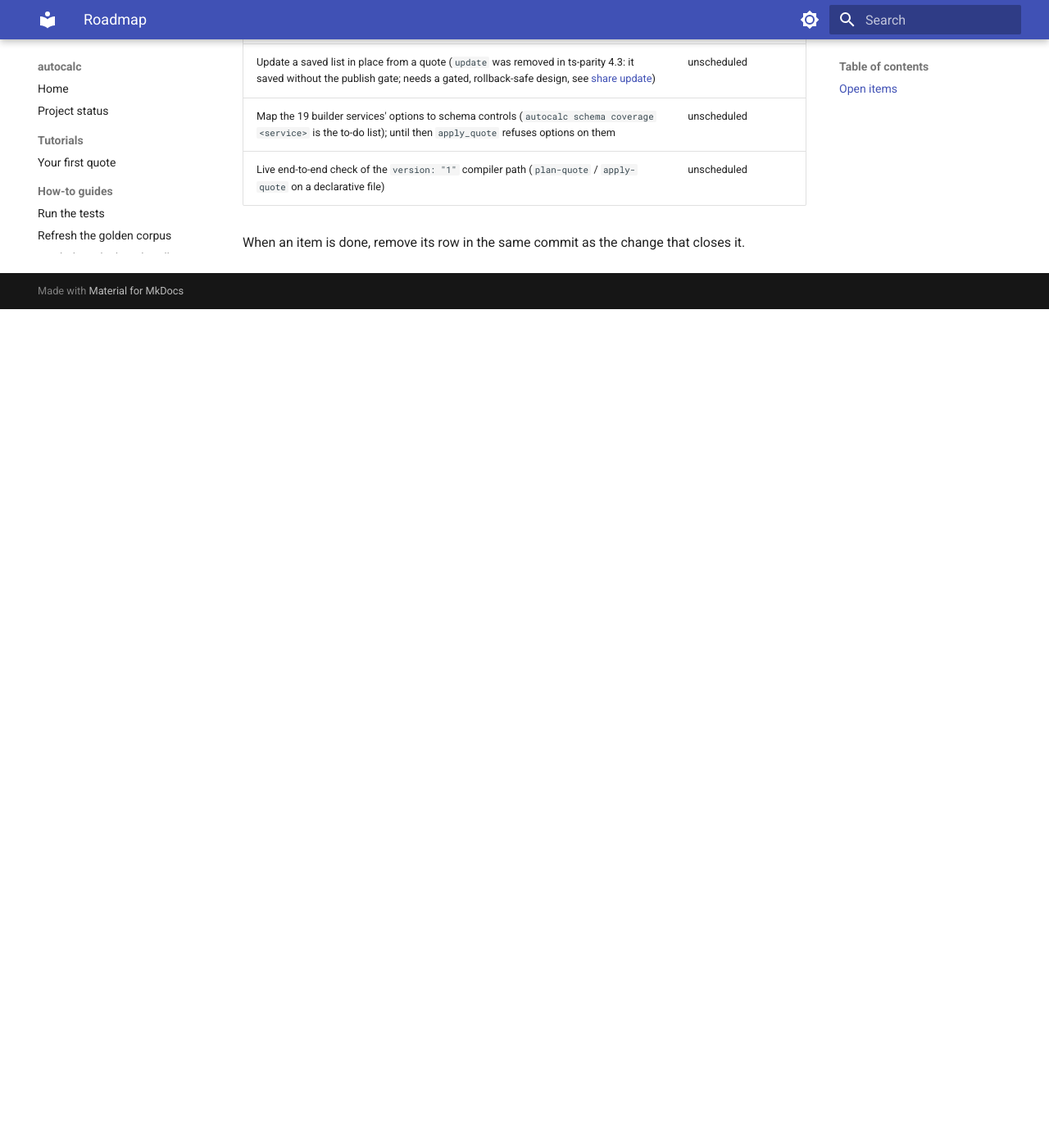
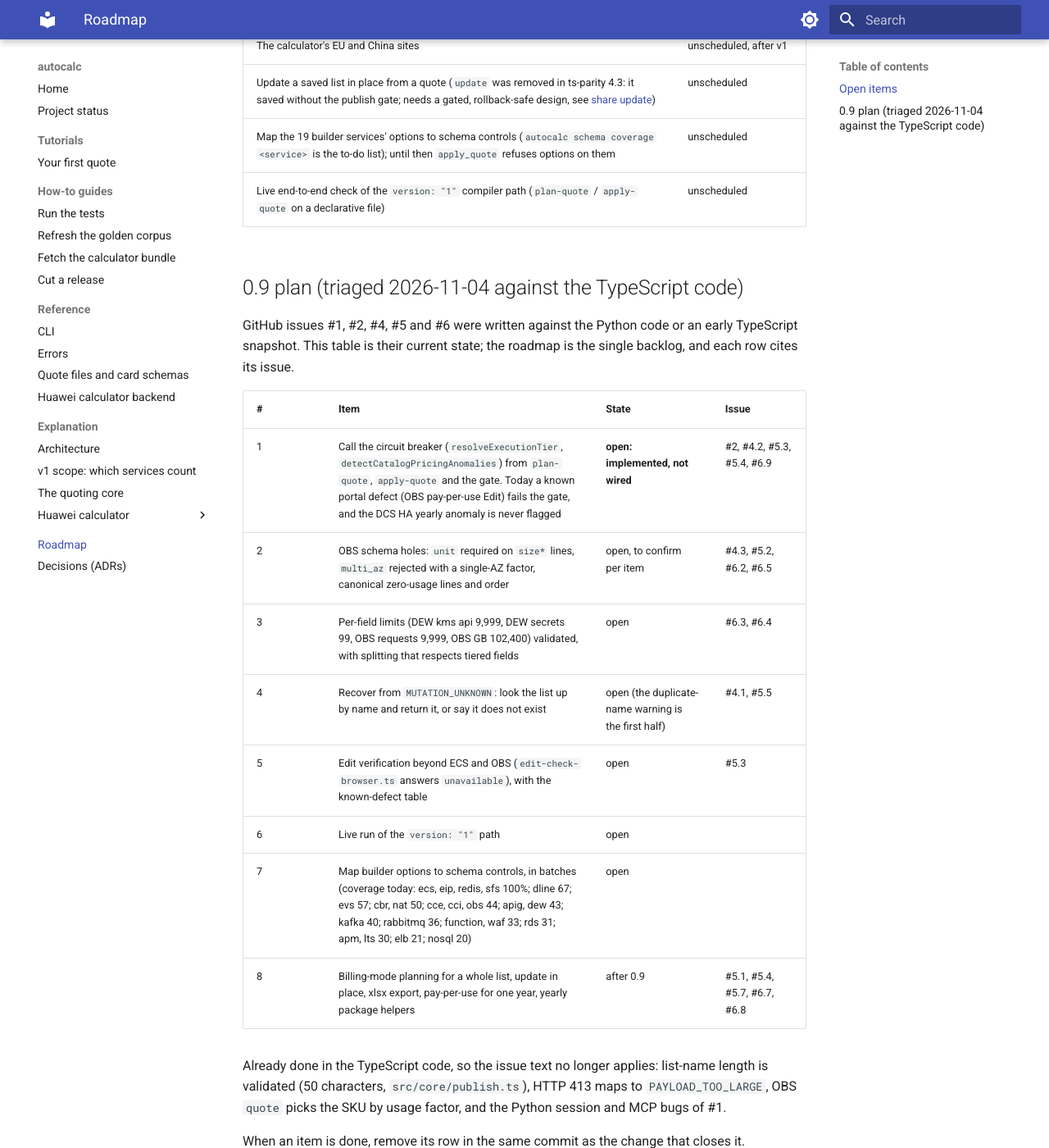
Before and after one commit to araujoviana/autocalc, an MkDocs documentation site: the page built from docs/roadmap.md, in a window 1280 px wide and 1400 px high, scrolled down 2196 px. Shown: the whole window at 82% size. Built offline with MkDocs 1.6.1 and Material for MkDocs 9.7.7, drawn with Linux system fonts in a browser that asks for light colours; before the commit the page ends 2573 px from its top, so only the background shows below that; some of the changed text lies outside the part shown.

Commit message:
docs: triage open issues into a 0.9 plan; note the circuit breaker is not wired
Co-Authored-By: Claude Sonnet 5.5 <noreply@anthropic.com>

```diff
--- a/docs/roadmap.md
+++ b/docs/roadmap.md
@@ -24,7 +24,7 @@ AWS is v2.
 
 ## Open items
 
-These came out of the retired backlog. They're tracked here rather than in an issue tracker.
+These came out of the retired backlog. The roadmap is the single backlog; GitHub issues are cited from the 0.9 plan below rather than tracked separately.
 Each item is either assigned to the change that will close it or left unscheduled.
 
 | Item | Goes to |
@@ -45,4 +45,22 @@ Each item is either assigned to the change that will close it or left unschedule
 | Map the 19 builder services' options to schema controls (`autocalc schema coverage <service>` is the to-do list); until then `apply_quote` refuses options on them | unscheduled |
 | Live end-to-end check of the `version: "1"` compiler path (`plan-quote` / `apply-quote` on a declarative file) | unscheduled |
 
+
+## 0.9 plan (triaged 2026-11-04 against the TypeScript code)
+
+GitHub issues #1, #2, #4, #5 and #6 were written against the Python code or an early TypeScript snapshot. This table is their current state; the roadmap is the single backlog, and each row cites its issue.
+
+| # | Item | State | Issue |
+|---|---|---|---|
+| 1 | Call the circuit breaker (`resolveExecutionTier`, `detectCatalogPricingAnomalies`) from `plan-quote`, `apply-quote` and the gate. Today a known portal defect (OBS pay-per-use Edit) fails the gate, and the DCS HA yearly anomaly is never flagged | **open: implemented, not wired** | #2, #4.2, #5.3, #5.4, #6.9 |
+| 2 | OBS schema holes: `unit` required on `size*` lines, `multi_az` rejected with a single-AZ factor, canonical zero-usage lines and order | open, to confirm per item | #4.3, #5.2, #6.2, #6.5 |
+| 3 | Per-field limits (DEW kms api 9,999, DEW secrets 99, OBS requests 9,999, OBS GB 102,400) validated, with splitting that respects tiered fields | open | #6.3, #6.4 |
+| 4 | Recover from `MUTATION_UNKNOWN`: look the list up by name and return it, or say it does not exist | open (the duplicate-name warning is the first half) | #4.1, #5.5 |
+| 5 | Edit verification beyond ECS and OBS (`edit-check-browser.ts` answers `unavailable`), with the known-defect table | open | #5.3 |
+| 6 | Live run of the `version: "1"` path | open | |
+| 7 | Map builder options to schema controls, in batches (coverage today: ecs, eip, redis, sfs 100%; dline 67; evs 57; cbr, nat 50; cce, cci, obs 44; apig, dew 43; kafka 40; rabbitmq 36; function, waf 33; rds 31; apm, lts 30; elb 21; nosql 20) | open | |
+| 8 | Billing-mode planning for a whole list, update in place, xlsx export, pay-per-use for one year, yearly package helpers | after 0.9 | #5.1, #5.4, #5.7, #6.7, #6.8 |
+
+Already done in the TypeScript code, so the issue text no longer applies: list-name length is validated (50 characters, `src/core/publish.ts`), HTTP 413 maps to `PAYLOAD_TOO_LARGE`, OBS `quote` picks the SKU by usage factor, and the Python session and MCP bugs of #1.
+
 When an item is done, remove its row in the same commit as the change that closes it.
```
Also changed, not shown: docs/status.md (+6 -2 lines).
